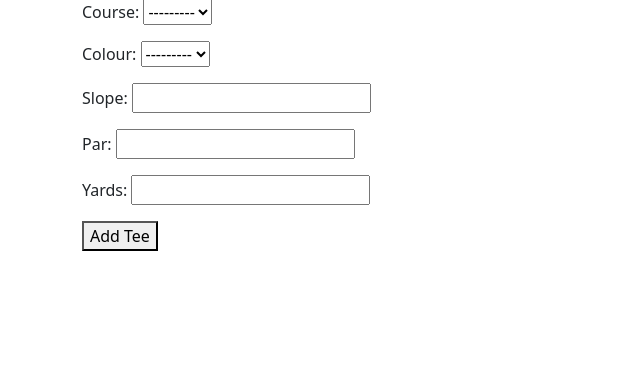
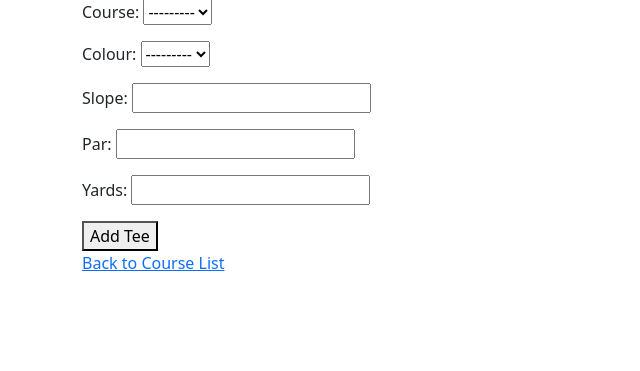
Before and after one commit to mahonyodhran/just-golf, a Django app: page /courses/add-tee in a window 1280 px wide. Shown: the part 154-525 px from the top of the page, without its empty margins (0-640 px from the left). Run offline with Django 4.2, Linux system fonts and the light colour scheme; data that the repository does not hold is empty; parts of the project's set-up code (start-up, migrations or seed data) failed here and were passed over; some libraries are stand-ins or nearby versions.

Commit message:
added link to go back to course list

```diff
--- a/templates/courses/add-course.html
+++ b/templates/courses/add-course.html
@@ -11,4 +11,5 @@
         {{ form.as_p }}
         <button type="submit">Add Course</button>
     </form>
+    <a href="{% url 'course-index' %}">Back to Course List</a>
 {% endblock content %}
--- a/templates/courses/add-tee.html
+++ b/templates/courses/add-tee.html
@@ -11,4 +11,5 @@
         {{ form.as_p }}
         <button type="submit">Add Tee</button>
     </form>
+    <a href="{% url 'course-index' %}">Back to Course List</a>
 {% endblock content %}
```
